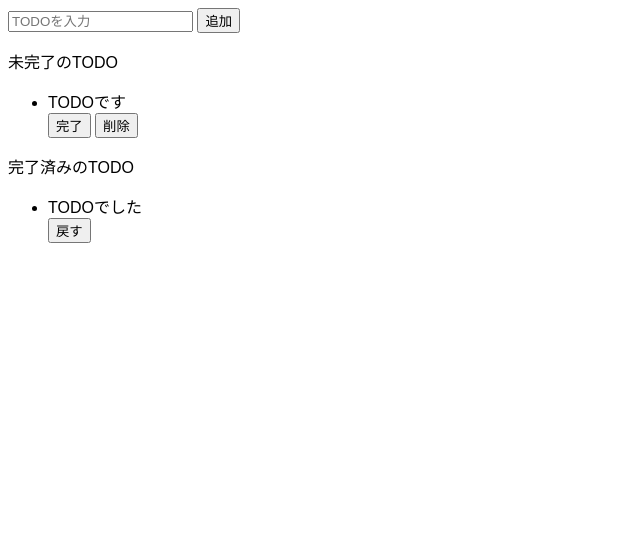
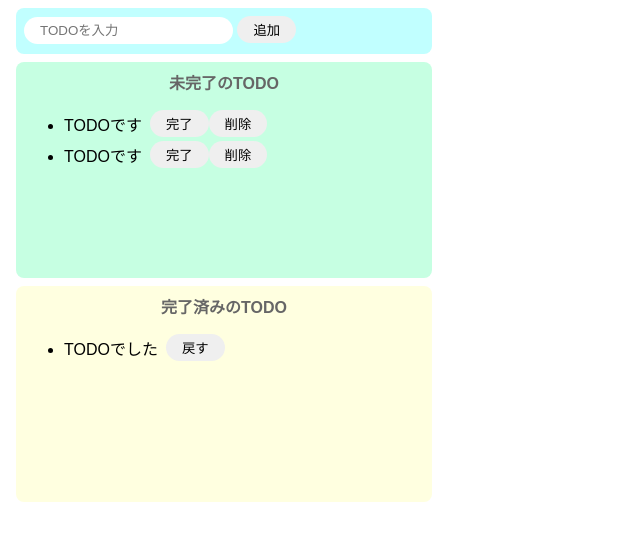
Before and after one commit to Natch/codesandbox_test, a website built with Parcel: page index.html in a window 1280 px wide. Shown: the whole page, without its empty margins (0-640 px from the left). Built offline with nearby package versions, Linux system fonts and the light colour scheme.

Commit message:
css styling for todo

```diff
--- a/index.html
+++ b/index.html
@@ -6,24 +6,29 @@
   </head>
 
   <body>
-    <div>
+    <div class="input-area">
       <input placeholder="TODOを入力" />
       <button>追加</button>
     </div>
-    <div>
-      <p>未完了のTODO</p>
+    <div class="incomplete-area">
+      <p class="title">未完了のTODO</p>
       <ul>
-        <div>
+        <div class="list-row">
+          <li>TODOです</li>
+          <button>完了</button>
+          <button>削除</button>
+        </div>
+        <div class="list-row">
           <li>TODOです</li>
           <button>完了</button>
           <button>削除</button>
         </div>
       </ul>
     </div>
-    <div>
-      <p>完了済みのTODO</p>
+    <div class="complete-area">
+      <p class="title">完了済みのTODO</p>
       <ul>
-        <div>
+        <div class="list-row">
           <li>TODOでした</li>
           <button>戻す</button>
         </div>
--- a/src/styles.css
+++ b/src/styles.css
@@ -1,3 +1,66 @@
 body {
   font-family: sans-serif;
 }
+
+input {
+  border-radius: 16px;
+  border: none;
+  padding: 6px 16px;
+  outline: none;
+}
+
+button {
+  border-radius: 16px;
+  border: none;
+  padding: 4px 16px;
+}
+
+button:hover {
+  background-color: #ff7fff;
+  color: #fff;
+  cursor: pointer;
+}
+
+li {
+  margin-right: 8px;
+}
+
+.input-area {
+  background-color: #c1ffff;
+  width: 400px;
+  height: 30px;
+  padding: 8px;
+  margin: 8px;
+  border-radius: 8px;
+}
+
+.incomplete-area {
+  background-color: #c6ffe2;
+  width: 400px;
+  min-height: 200px;
+  padding: 8px;
+  margin: 8px;
+  border-radius: 8px;
+}
+
+.complete-area {
+  background-color: #ffffe0;
+  width: 400px;
+  min-height: 200px;
+  padding: 8px;
+  margin: 8px;
+  border-radius: 8px;
+}
+
+.title {
+  text-align: center;
+  margin-top: 0;
+  font-weight: bold;
+  color: #666;
+}
+
+.list-row {
+  display: flex;
+  align-items: center;
+  padding-bottom: 4px;
+}
```
